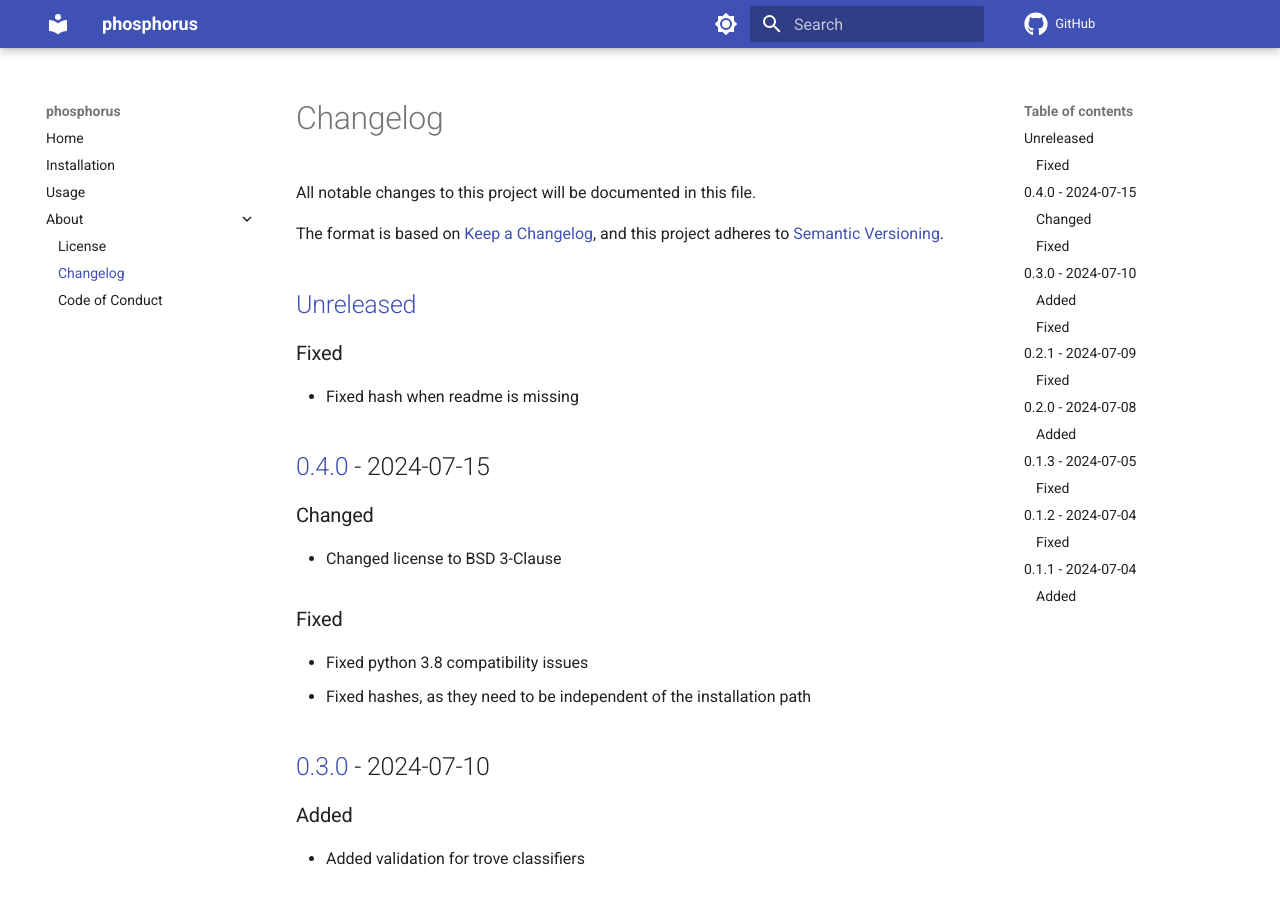
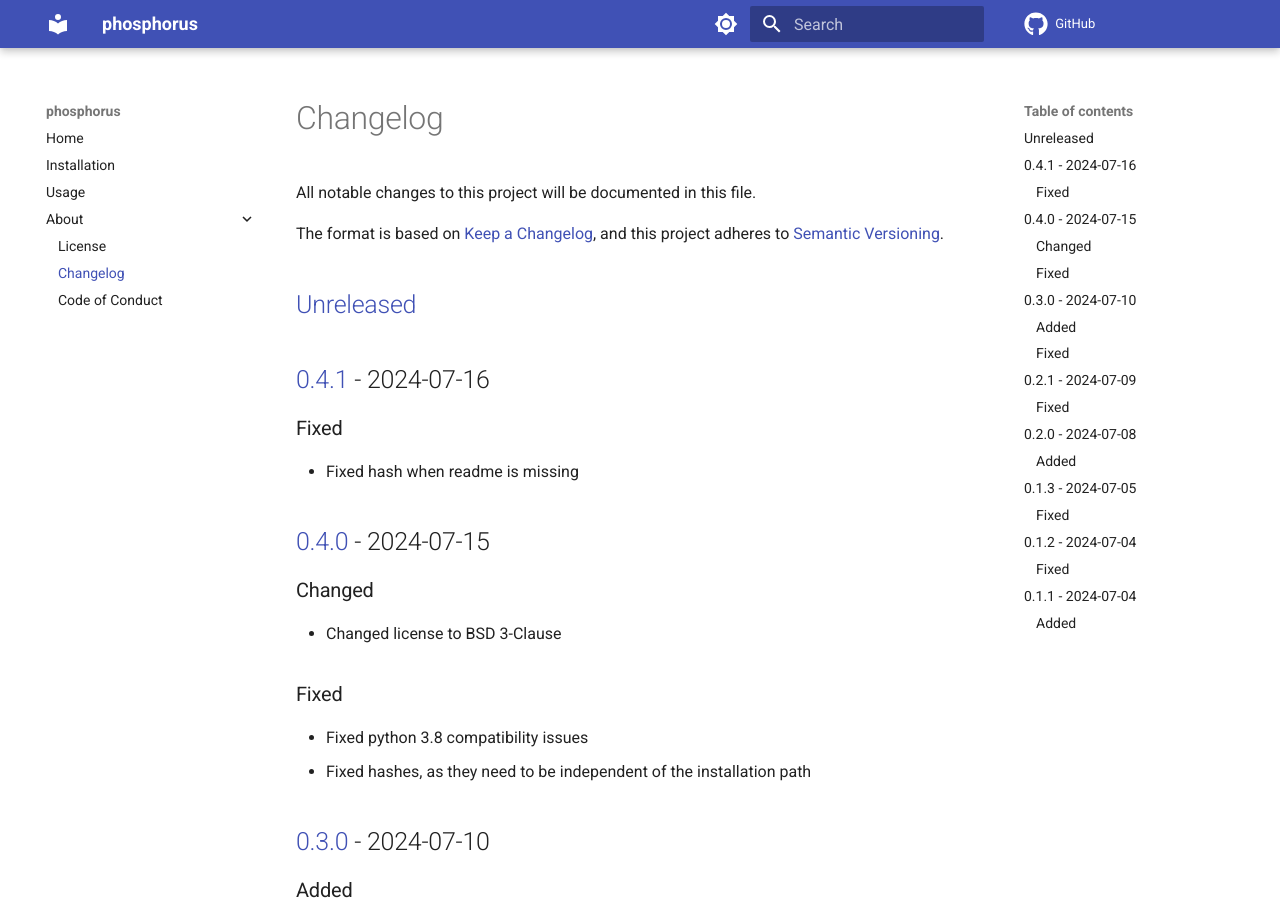
Before and after one commit to spapanik/phosphorus, an MkDocs documentation site: the page built from docs/CHANGELOG.md, in a window 1280 px wide and 900 px high. Built offline with MkDocs 1.6.1 and Material for MkDocs 9.7.7, drawn with Linux system fonts in a browser that asks for light colours; comment, search, counter and statistics services are not loaded.

Commit message:
🚀 Bump version

```diff
--- a/docs/CHANGELOG.md
+++ b/docs/CHANGELOG.md
@@ -5,6 +5,8 @@ All notable changes to this project will be documented in this file.
 The format is based on [Keep a Changelog], and this project adheres to [Semantic Versioning].
 
 ## [Unreleased]
+
+## [0.4.1] - 2024-07-16
 
 ### Fixed
 
@@ -72,7 +74,8 @@ The format is based on [Keep a Changelog], and this project adheres to [Semantic
 
 [Keep a Changelog]: https://keepachangelog.com/en/1.0.0/
 [Semantic Versioning]: https://semver.org/spec/v2.0.0.html
-[Unreleased]: https://github.com/spapanik/phosphorus/compare/v0.4.0...main
+[Unreleased]: https://github.com/spapanik/phosphorus/compare/v0.4.1...main
+[0.4.1]: https://github.com/spapanik/phosphorus/compare/v0.4.0...v0.4.1
 [0.4.0]: https://github.com/spapanik/phosphorus/compare/v0.3.0...v0.4.0
 [0.3.0]: https://github.com/spapanik/phosphorus/compare/v0.2.1...v0.3.0
 [0.2.1]: https://github.com/spapanik/phosphorus/compare/v0.2.0...v0.2.1
--- a/src/phosphorus/__version__.py
+++ b/src/phosphorus/__version__.py
@@ -1 +1 @@
-__version__ = "0.4.0"
+__version__ = "0.4.1"
```
